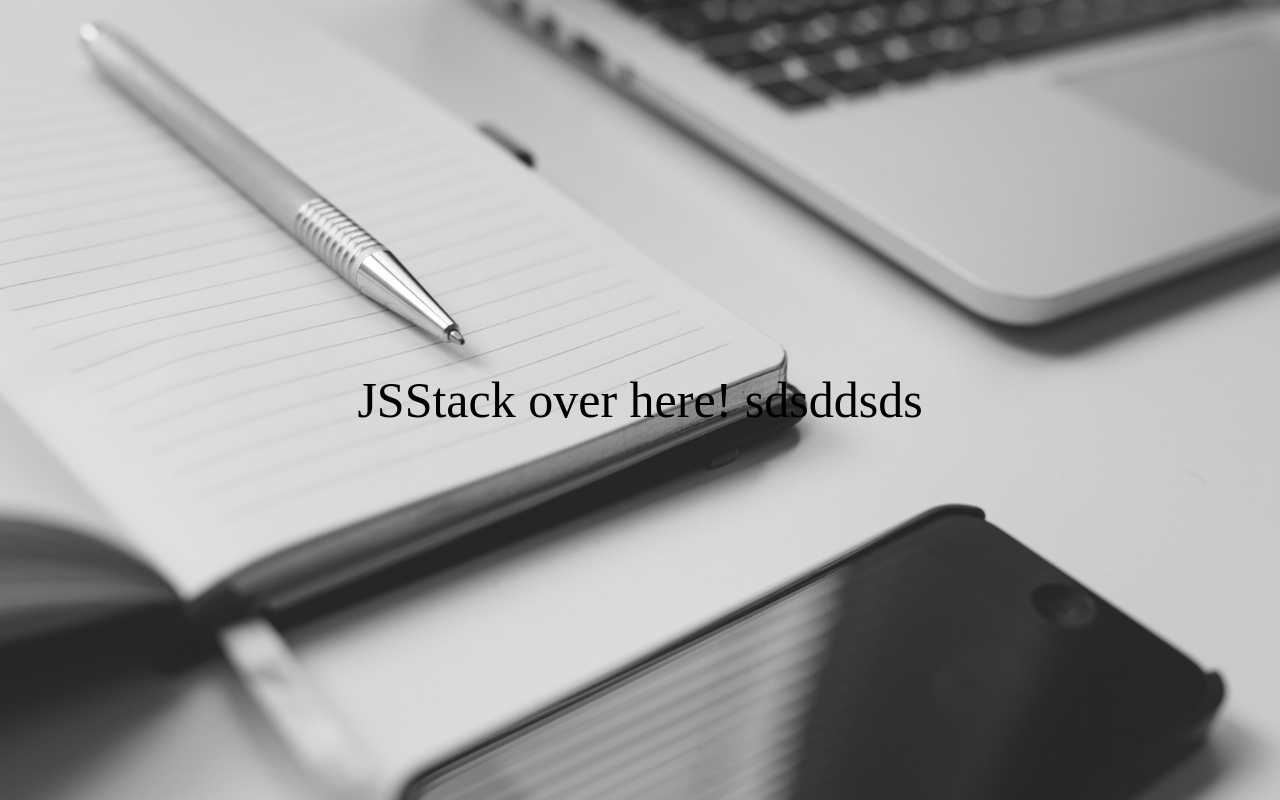
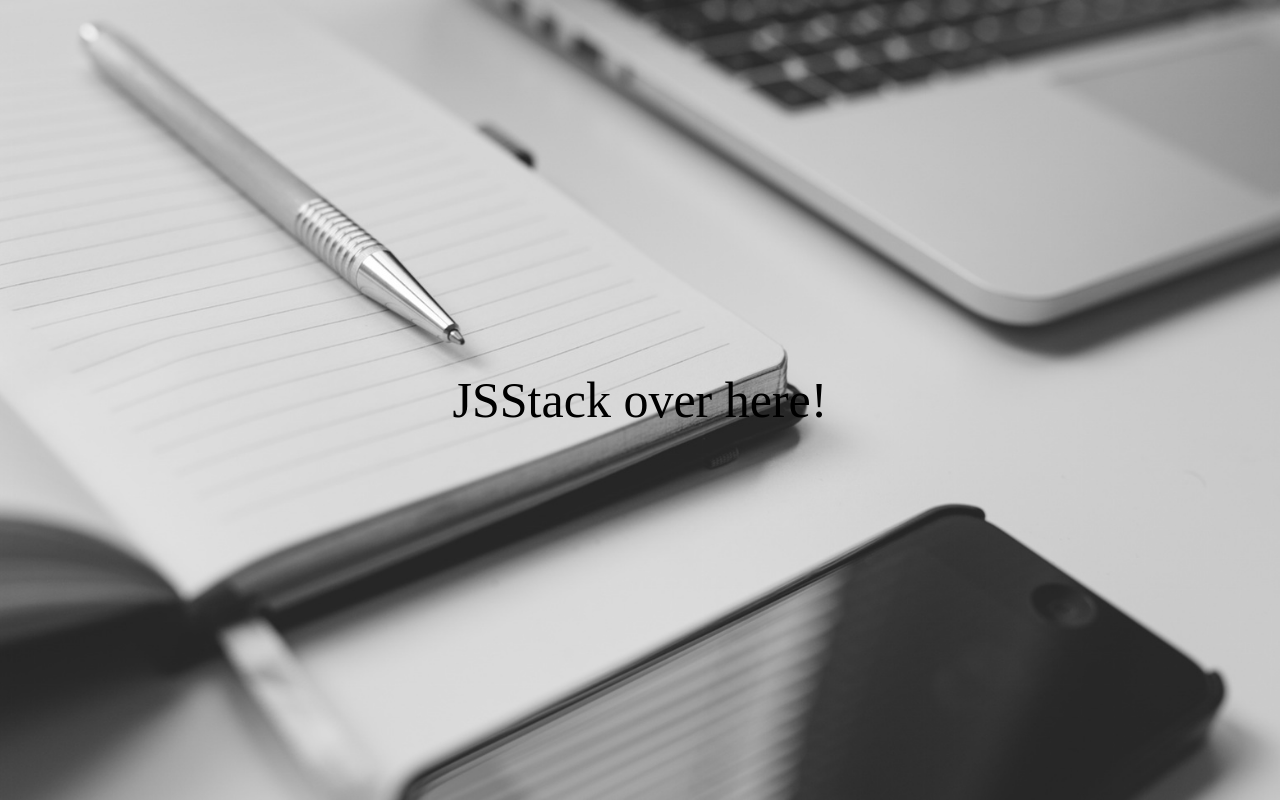
Before and after one commit to jcirizar/jsstack, a website: page app/src/index.html in a window 1280 px wide. Drawn offline with Linux system fonts and the light colour scheme.

Commit message:
fix h1 on homepage

```diff
--- a/app/src/index.html
+++ b/app/src/index.html
@@ -15,7 +15,7 @@
 
 
     <main class="container main">
-        <h1>JSStack over here! sdsddsds</h1>
+        <h1>JSStack over here!</h1>
 
     </main>
 
```
